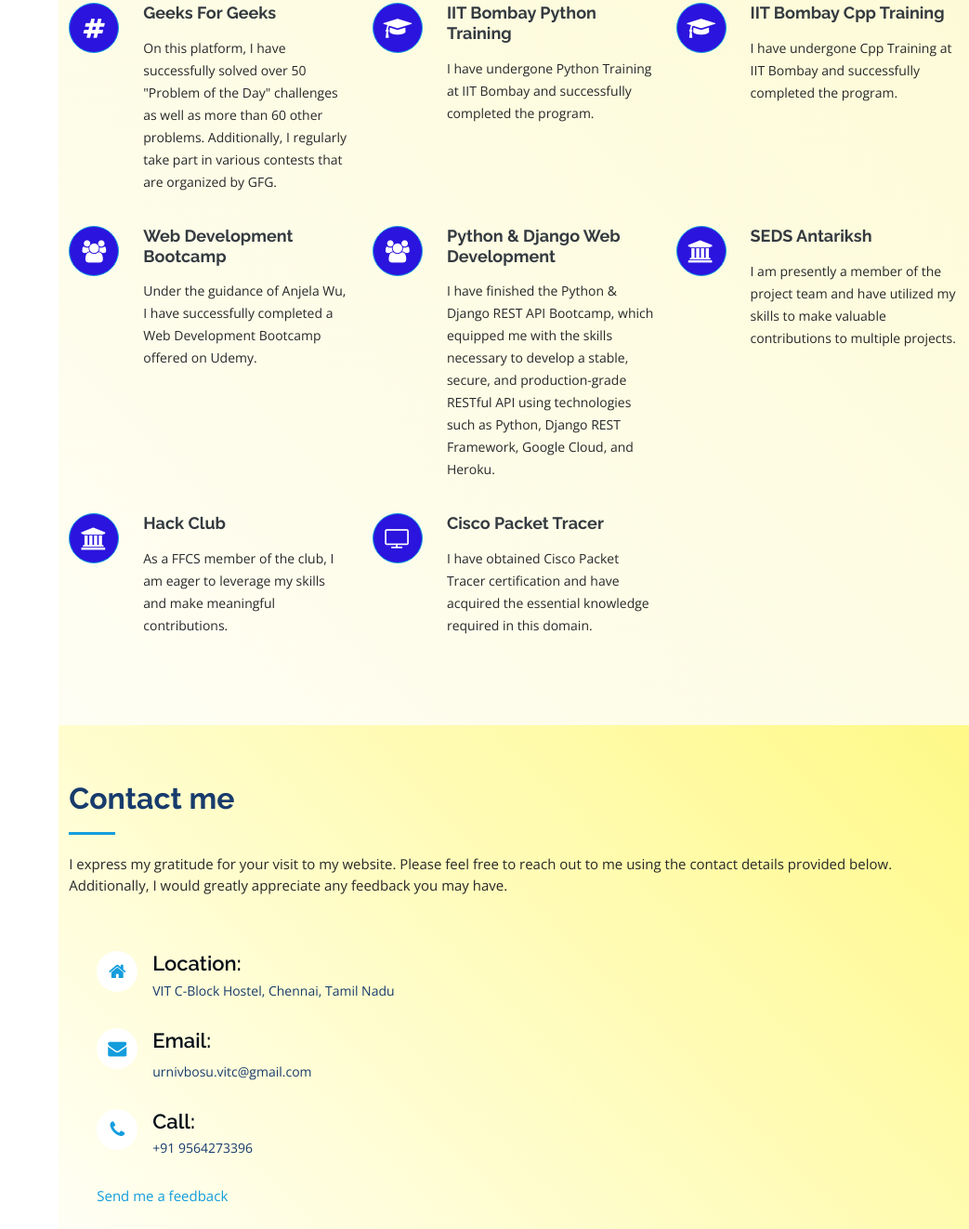
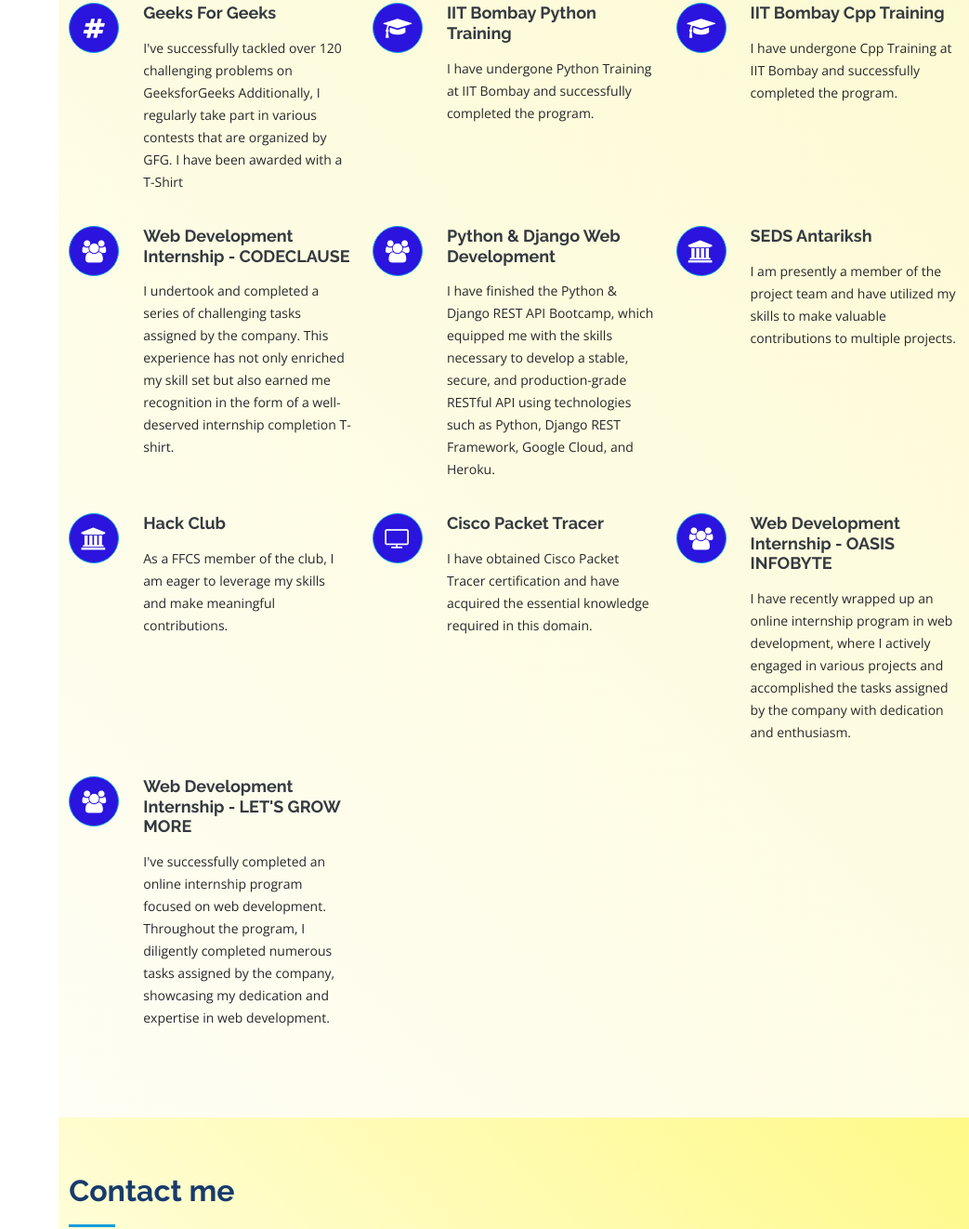
Before and after one commit to urnivbosu/My-Portfolio-Website, a plain HTML site: page index.html in a window 1280 px wide. Shown: the part 4343-5665 px from the top of the page at 93% size, without its empty margins (237-1280 px from the left). Drawn offline with nearby package versions, Linux system fonts and the light colour scheme.

Commit message:
Update index.html

```diff
--- a/index.html
+++ b/index.html
@@ -426,7 +426,7 @@
             <div class="icon"><i class="fa fa-hashtag"></i></div>
 
             <h4 class="title"><a href="">Geeks For Geeks</a></h4>
-            <p class="description">On this platform, I have successfully solved over 50 "Problem of the Day" challenges as well as more than 60 other problems. Additionally, I regularly take part in various contests that are organized by GFG.</p>
+            <p class="description">I've successfully tackled over 120 challenging problems on GeeksforGeeks Additionally, I regularly take part in various contests that are organized by GFG. I have been awarded with a T-Shirt</p>
           </div>
           <div class="col-lg-4 col-md-6 icon-box" data-aos="fade-up" data-aos-delay="100">
             <div class="icon"><i class="fa fa-graduation-cap"></i></div>
@@ -440,8 +440,8 @@
           </div>
           <div class="col-lg-4 col-md-6 icon-box" data-aos="fade-up" data-aos-delay="300">
             <div class="icon"><i class="fa fa-group"></i></div>
-            <h4 class="title"><a href="">Web Development Bootcamp</a></h4>
-            <p class="description">Under the guidance of Anjela Wu, I have successfully completed a Web Development Bootcamp offered on Udemy.</p>
+            <h4 class="title"><a href="">Web Development Internship - CODECLAUSE </a></h4>
+            <p class="description">I undertook and completed a series of challenging tasks assigned by the company. This experience has not only enriched my skill set but also earned me recognition in the form of a well-deserved internship completion T-shirt.</p>
           </div>
           <div class="col-lg-4 col-md-6 icon-box" data-aos="fade-up" data-aos-delay="400">
             <div class="icon"><i class="fa fa-group"></i></div>
@@ -462,6 +462,16 @@
             <div class="icon"><i class="fa fa-television"></i></div>
             <h4 class="title"><a href="">Cisco Packet Tracer</a></h4>
             <p class="description">I have obtained Cisco Packet Tracer certification and have acquired the essential knowledge required in this domain.</p>
+          </div>
+          <div class="col-lg-4 col-md-6 icon-box" data-aos="fade-up" data-aos-delay="300">
+            <div class="icon"><i class="fa fa-group"></i></div>
+            <h4 class="title"><a href="">Web Development Internship - OASIS INFOBYTE </a></h4>
+            <p class="description">I have recently wrapped up an online internship program in web development, where I actively engaged in various projects and accomplished the tasks assigned by the company with dedication and enthusiasm.</p>
+          </div>
+          <div class="col-lg-4 col-md-6 icon-box" data-aos="fade-up" data-aos-delay="300">
+            <div class="icon"><i class="fa fa-group"></i></div>
+            <h4 class="title"><a href="">Web Development Internship - LET'S GROW MORE </a></h4>
+            <p class="description"> I've successfully completed an online internship program focused on web development. Throughout the program, I diligently completed numerous tasks assigned by the company, showcasing my dedication and expertise in web development. </p>
           </div>
 
         </div>
```
